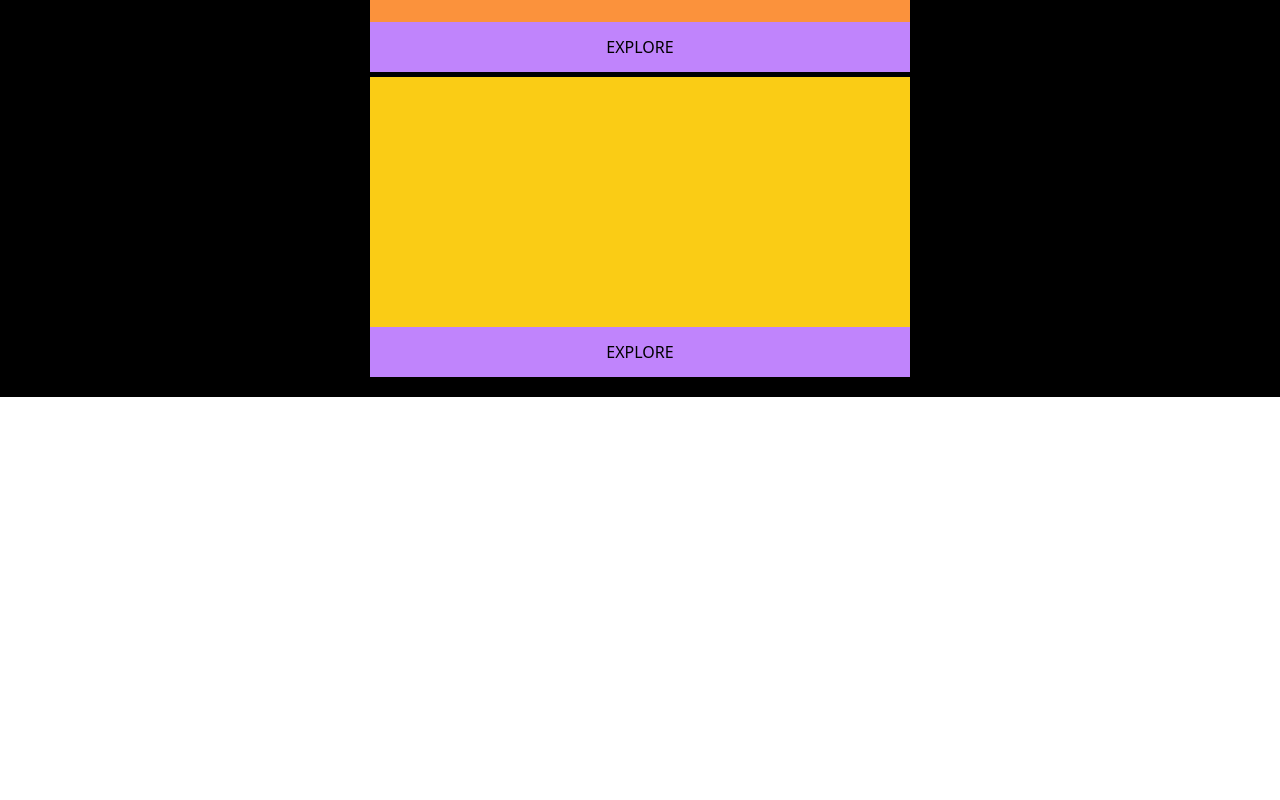
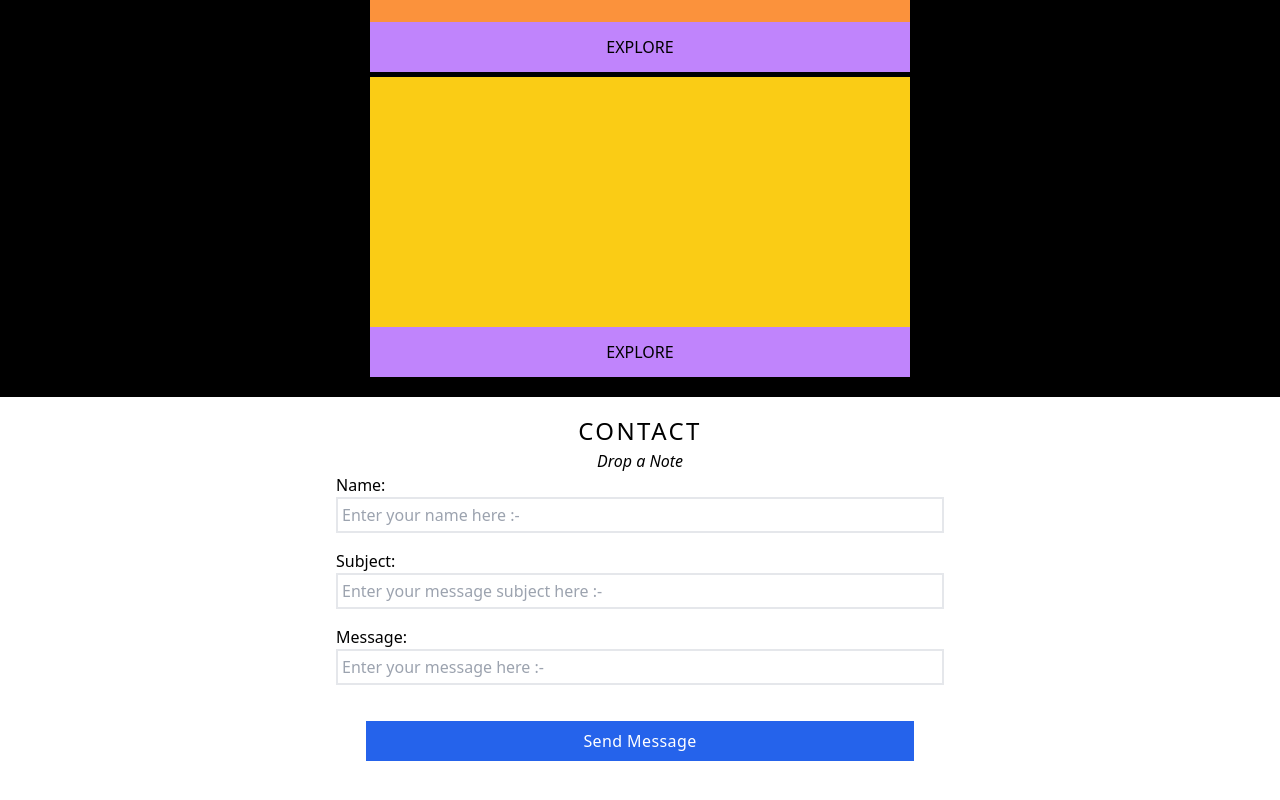
Before and after one commit to Kaizen2002/myPortfolio_with_react, a React (Vite) app: page / in a window 1280 px wide. Shown: the part 2177-2977 px from the top of the page. Before the commit the page ends 2574 px from the top, so only its background shows below. Built offline with nearby package versions, Linux system fonts and the light colour scheme.

Commit message:
finally done this portfolio project - but its button and form is not working, I will complete this one later

```diff
--- a/src/App.jsx
+++ b/src/App.jsx
@@ -2,6 +2,7 @@ import Navbar from "./components/Navbar"
 import Page1 from "./components/Page1";
 import About from "./components/About";
 import Project from "./components/Project";
+import Contact from "./components/Contact";
 
 function App() {
   return (
@@ -10,6 +11,7 @@ function App() {
       <Page1/>
       <About/>
       <Project/>
+      <Contact/>
     </>
   )
 }
--- /dev/null
+++ b/src/components/Contact.jsx
@@ -0,0 +1,25 @@
+const Contact = () => {
+    return <div className="w-full flex flex-col mt-4 px-4 md:w-[50%] md:m-auto">
+        <div className="text-center pt-4 text-[24px] tracking-widest"><h2>CONTACT</h2></div>
+        <div className="text-center"><p><i>Drop a Note</i></p></div>
+        <div className="flex flex-col gap-4">
+            <div>
+                <label className="p" htmlFor="">Name:</label> <br />
+                <input className="w-full p-1 border-2" type="text" placeholder="Enter your name here :-" />
+            </div>
+            <div>
+                <label htmlFor="">Subject:</label> <br />
+                <input className="w-full p-1 border-2" type="text" placeholder="Enter your message subject here :-" />
+            </div>
+            <div>
+                <label htmlFor="">Message:</label> <br />
+                <input className="w-full p-1 border-2" type="text" placeholder="Enter your message here :-" />
+            </div>
+
+            <button className=" w-[90%] m-auto bg-blue-600 p-2 mt-5 mb-[45px] text-white tracking-wide hover:scale-[1.1] transition duration-300 ease-in-out">Send Message</button>
+
+        </div>
+    </div>
+};
+
+export default Contact;
```
